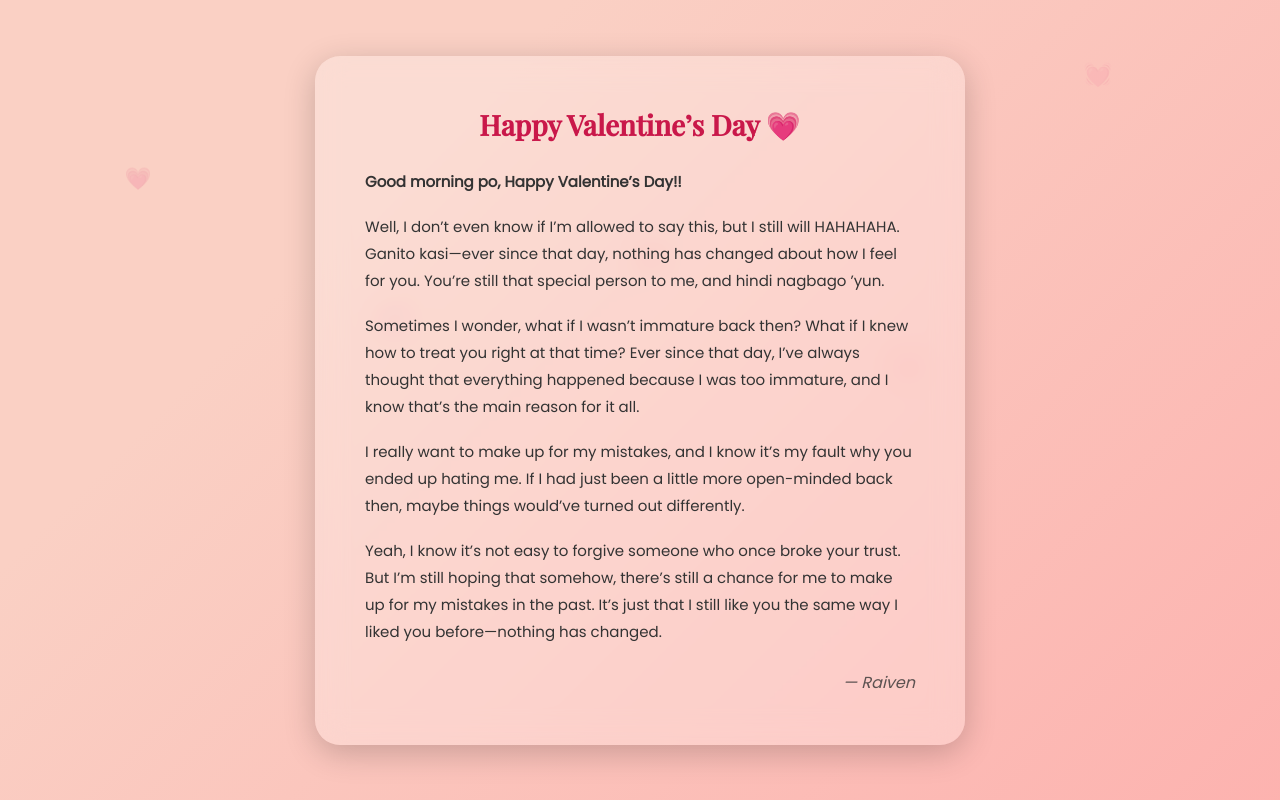
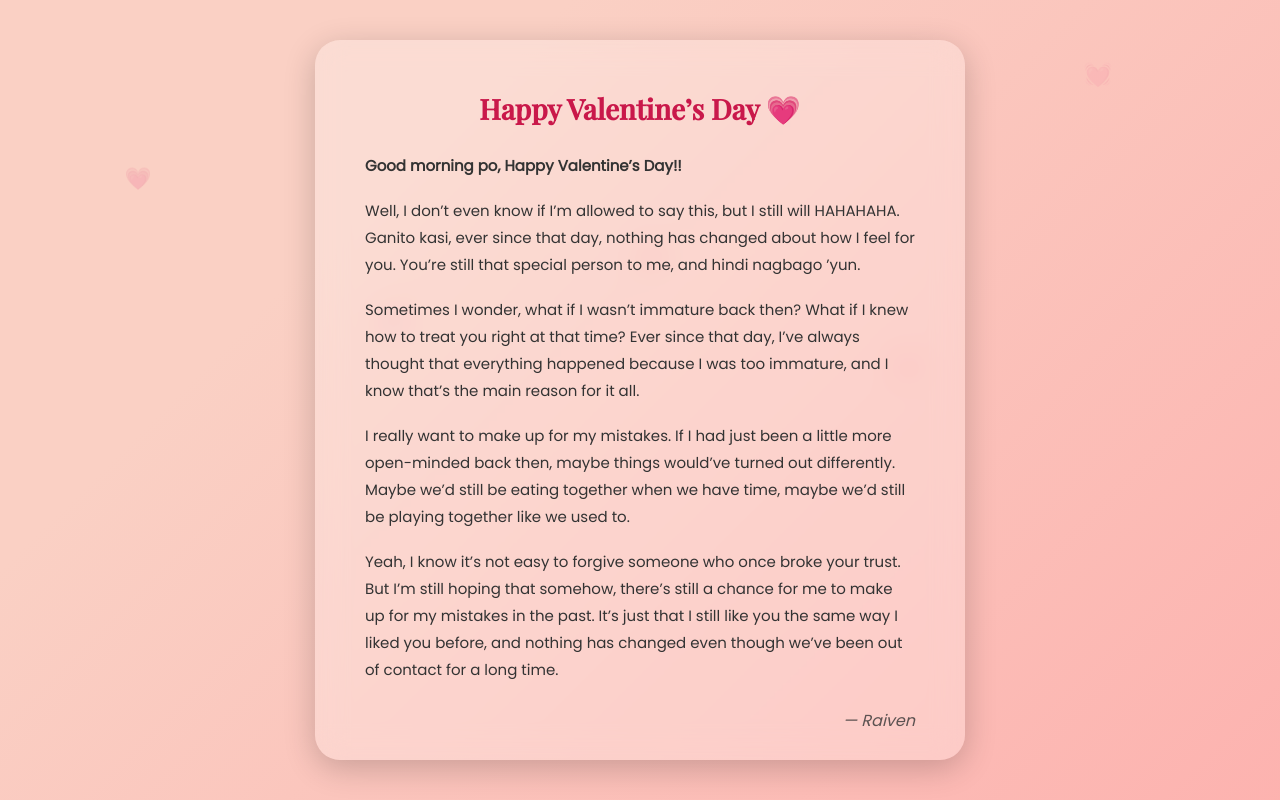
Before and after one commit to Raiven14/valentines, a plain HTML site: page index.html in a window 1280 px wide. Drawn offline with nearby package versions, Linux system fonts and the light colour scheme.

Commit message:
Update index.html

```diff
--- a/index.html
+++ b/index.html
@@ -113,28 +113,31 @@ p {
 
     <p>
         Well, I don’t even know if I’m allowed to say this, but I still will HAHAHAHA.
-        Ganito kasi—ever since that day, nothing has changed about how I feel for you.
+        Ganito kasi, ever since that day, nothing has changed about how I feel for you.
         You’re still that special person to me, and hindi nagbago ’yun.
     </p>
 
     <p>
         Sometimes I wonder, what if I wasn’t immature back then?
         What if I knew how to treat you right at that time?
-        Ever since that day, I’ve always thought that everything happened
-        because I was too immature, and I know that’s the main reason for it all.
+        Ever since that day, I’ve always thought that everything happened because
+        I was too immature, and I know that’s the main reason for it all.
     </p>
 
     <p>
-        I really want to make up for my mistakes, and I know it’s my fault why you ended up hating me.
+       I really want to make up for my mistakes.
         If I had just been a little more open-minded back then,
         maybe things would’ve turned out differently.
+        Maybe we’d still be eating together when we have time,
+        maybe we’d still be playing together like we used to.
     </p>
 
     <p>
         Yeah, I know it’s not easy to forgive someone who once broke your trust.
-        But I’m still hoping that somehow, there’s still a chance for me
-        to make up for my mistakes in the past.
-        It’s just that I still like you the same way I liked you before—nothing has changed.
+        But I’m still hoping that somehow, there’s still a chance for me to make up
+        for my mistakes in the past. It’s just that I still like you the same way
+        I liked you before, and nothing has changed even though we’ve been out of
+        contact for a long time.
     </p>
 
     <div class="signature">
```
